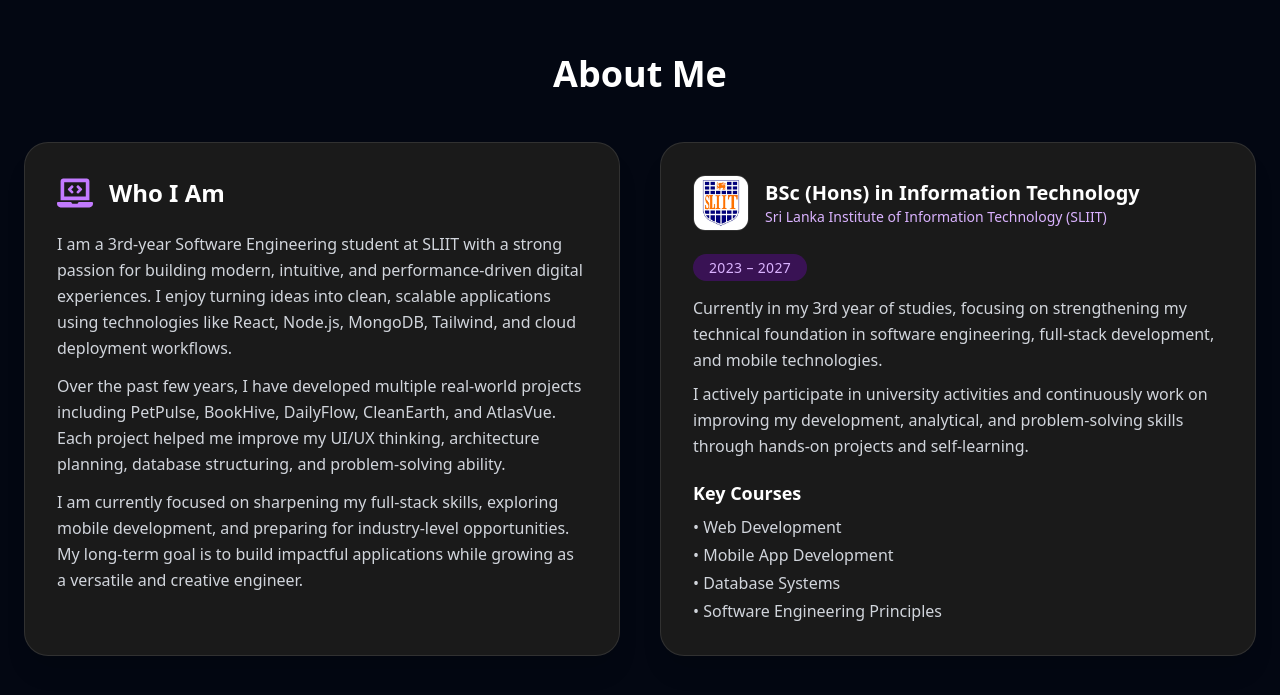
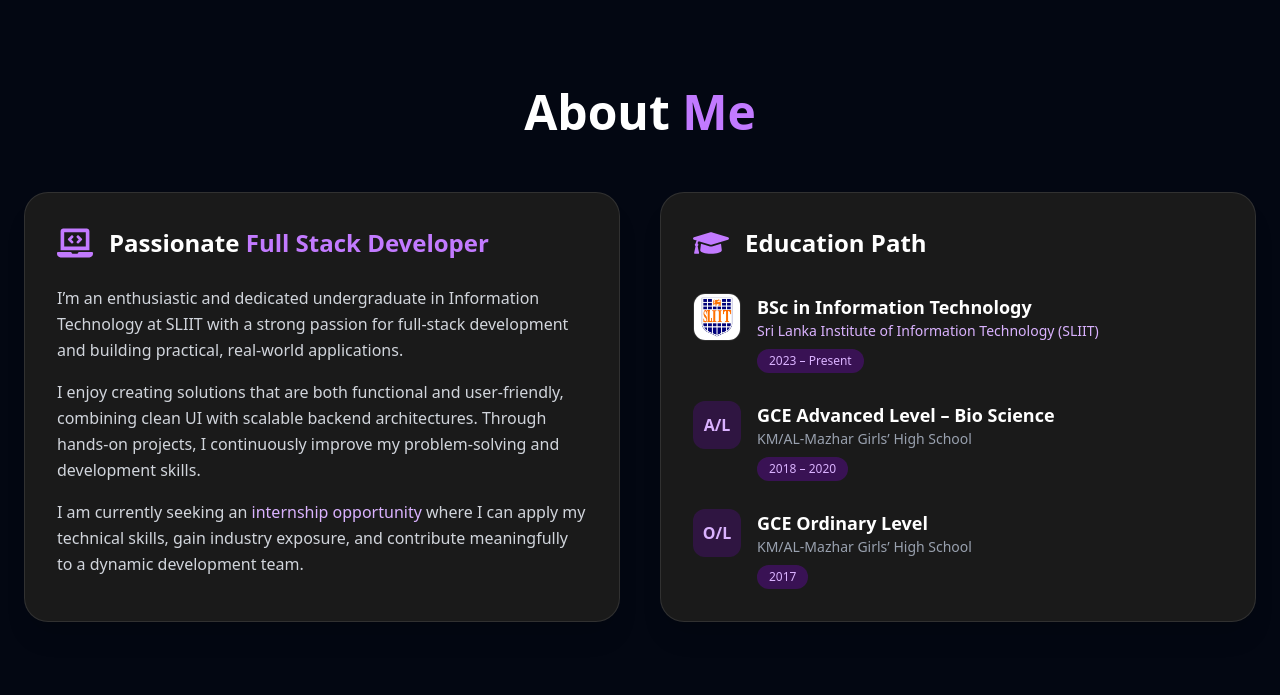
Before and after one commit to AaishaShahani2001/Portfolio, a React (Vite) app: page / in a window 1280 px wide. Shown: the part 809-1504 px from the top of the page. Built offline with nearby package versions, Linux system fonts and the light colour scheme.

Commit message:
modified about me section

```diff
--- a/src/components/About.jsx
+++ b/src/components/About.jsx
@@ -1,114 +1,150 @@
 import React from "react";
-import { FaLaptopCode } from "react-icons/fa";
+import { FaLaptopCode, FaGraduationCap } from "react-icons/fa";
+import { TypeAnimation } from "react-type-animation";
 import sliitLogo from "../assets/sliit-logo.jpg";
 
 export default function About() {
   return (
     <section
       id="about"
-      className="min-h-screen flex items-center justify-center px-6 text-white py-20"
+      className="min-h-screen flex items-center justify-center px-6 py-20 text-white"
     >
       <div className="max-w-7xl w-full">
 
         {/* TITLE */}
-        <h2 className="text-4xl font-bold mb-12 text-center" data-aos="fade-up">
-          About Me
+        <h2
+          className="text-4xl md:text-5xl font-bold mb-14 text-center"
+          data-aos="fade-up"
+        >
+          About <span className="text-purple-400">Me</span>
         </h2>
 
-        {/* TWO CARD GRID */}
+        {/* GRID */}
         <div className="grid md:grid-cols-2 gap-10">
 
-          {/* ============================
-               CARD 1 – WHO I AM
-          ============================ */}
+          {/* ================= LEFT : ABOUT ================= */}
           <div
             className="bg-[#1a1a1a] p-8 rounded-3xl shadow-xl border border-white/10
                        hover:border-purple-500/40 transition duration-300"
             data-aos="fade-right"
           >
-            <div className="flex items-center space-x-4 mb-5">
+            <div className="flex items-center space-x-4 mb-6">
               <FaLaptopCode className="text-purple-400 text-4xl" />
-              <h3 className="text-2xl font-semibold">Who I Am</h3>
+              <h3 className="text-2xl font-semibold">
+                Passionate{" "}
+                <span className="text-purple-400">
+                  <TypeAnimation
+                    sequence={[
+                      "Software Engineer",
+                      2000,
+                      "Full Stack Developer",
+                      2000,
+                    ]}
+                    speed={50}
+                    repeat={Infinity}
+                  />
+                </span>
+              </h3>
             </div>
 
             <p className="text-gray-300 leading-relaxed">
-              I am a 3rd-year Software Engineering student at SLIIT with a strong
-              passion for building modern, intuitive, and performance-driven digital
-              experiences. I enjoy turning ideas into clean, scalable applications
-              using technologies like React, Node.js, MongoDB, Tailwind, and cloud
-              deployment workflows.
+              I’m an enthusiastic and dedicated undergraduate in Information
+              Technology at SLIIT with a strong passion for full-stack
+              development and building practical, real-world applications.
             </p>
 
-            <p className="text-gray-300 leading-relaxed mt-3">
-              Over the past few years, I have developed multiple real-world projects
-              including PetPulse, BookHive, DailyFlow, CleanEarth, and AtlasVue.
-              Each project helped me improve my UI/UX thinking, architecture planning,
-              database structuring, and problem-solving ability.
+            <p className="text-gray-300 leading-relaxed mt-4">
+              I enjoy creating solutions that are both functional and
+              user-friendly, combining clean UI with scalable backend
+              architectures. Through hands-on projects, I continuously improve
+              my problem-solving and development skills.
             </p>
 
-            <p className="text-gray-300 leading-relaxed mt-3">
-              I am currently focused on sharpening my full-stack skills, exploring
-              mobile development, and preparing for industry-level opportunities.
-              My long-term goal is to build impactful applications while growing as a
-              versatile and creative engineer.
+            <p className="text-gray-300 leading-relaxed mt-4">
+              I am currently seeking an <span className="text-purple-300 font-medium">
+                internship opportunity</span> where I can apply my technical
+              skills, gain industry exposure, and contribute meaningfully to a
+              dynamic development team.
             </p>
           </div>
 
-          {/* ============================
-               CARD 2 – EDUCATION (SLIIT)
-          ============================ */}
+          {/* ================= RIGHT : EDUCATION ================= */}
           <div
             className="bg-[#1a1a1a] p-8 rounded-3xl shadow-xl border border-white/10
-                       hover:border-purple-500/40 transition duration-300"
+             hover:border-purple-500/40 transition duration-300"
             data-aos="fade-left"
           >
-            <div className="flex items-center space-x-4 mb-6">
+            <div className="flex items-center space-x-4 mb-8">
+              <FaGraduationCap className="text-purple-400 text-4xl" />
+              <h3 className="text-2xl font-semibold">Education Path</h3>
+            </div>
+
+            {/* ===== EDUCATION ITEM 1 ===== */}
+            <div className="flex items-start space-x-4 mb-7">
               <img
                 src={sliitLogo}
-                alt="SLIIT Logo"
-                className="w-14 h-14 rounded-xl object-cover border border-white/10"
+                alt="SLIIT"
+                className="w-12 h-12 rounded-xl object-cover border border-white/10"
               />
               <div>
-                <h3 className="text-xl font-semibold">
-                  BSc (Hons) in Information Technology
-                </h3>
+                <h4 className="text-lg font-semibold">
+                  BSc in Information Technology
+                </h4>
                 <p className="text-purple-300 text-sm">
                   Sri Lanka Institute of Information Technology (SLIIT)
                 </p>
+                <span className="inline-block mt-2 text-xs bg-purple-700/30
+                       text-purple-300 px-3 py-1 rounded-full">
+                  2023 – Present
+                </span>
               </div>
             </div>
 
-            {/* YEAR BADGE */}
-            <span
-              className="bg-purple-700/30 text-purple-300 px-4 py-1 rounded-full
-                         text-sm font-medium tracking-wide"
-            >
-              2023 – 2027
-            </span>
+            {/* ===== EDUCATION ITEM 2 ===== */}
+            <div className="flex items-start space-x-4 mb-7">
+              <div
+                className="w-12 h-12 flex items-center justify-center rounded-xl
+                 bg-purple-700/20 text-purple-300 font-bold"
+              >
+                A/L
+              </div>
+              <div>
+                <h4 className="text-lg font-semibold">
+                  GCE Advanced Level – Bio Science
+                </h4>
+                <p className="text-gray-400 text-sm">
+                  KM/AL-Mazhar Girls’ High School
+                </p>
+                <span className="inline-block mt-2 text-xs bg-purple-700/30
+                       text-purple-300 px-3 py-1 rounded-full">
+                  2018 – 2020
+                </span>
+              </div>
+            </div>
 
-            {/* EDUCATION TEXT */}
-            <p className="text-gray-300 mt-4 leading-relaxed">
-              Currently in my 3rd year of studies, focusing on strengthening my
-              technical foundation in software engineering, full-stack
-              development, and mobile technologies.
-            </p>
-
-            <p className="text-gray-300 mt-2 leading-relaxed">
-              I actively participate in university activities and continuously
-              work on improving my development, analytical, and problem-solving
-              skills through hands-on projects and self-learning.
-            </p>
-
-            {/* KEY COURSES */}
-            <h4 className="text-lg font-semibold mt-5 mb-2">Key Courses</h4>
-
-            <div className="text-gray-300 space-y-1">
-              <p>• Web Development</p>
-              <p>• Mobile App Development</p>
-              <p>• Database Systems</p>
-              <p>• Software Engineering Principles</p>
+            {/* ===== EDUCATION ITEM 3 ===== */}
+            <div className="flex items-start space-x-4">
+              <div
+                className="w-12 h-12 flex items-center justify-center rounded-xl
+                 bg-purple-700/20 text-purple-300 font-bold"
+              >
+                O/L
+              </div>
+              <div>
+                <h4 className="text-lg font-semibold">
+                  GCE Ordinary Level
+                </h4>
+                <p className="text-gray-400 text-sm">
+                  KM/AL-Mazhar Girls’ High School
+                </p>
+                <span className="inline-block mt-2 text-xs bg-purple-700/30
+                       text-purple-300 px-3 py-1 rounded-full">
+                  2017
+                </span>
+              </div>
             </div>
           </div>
+
         </div>
       </div>
     </section>
```
